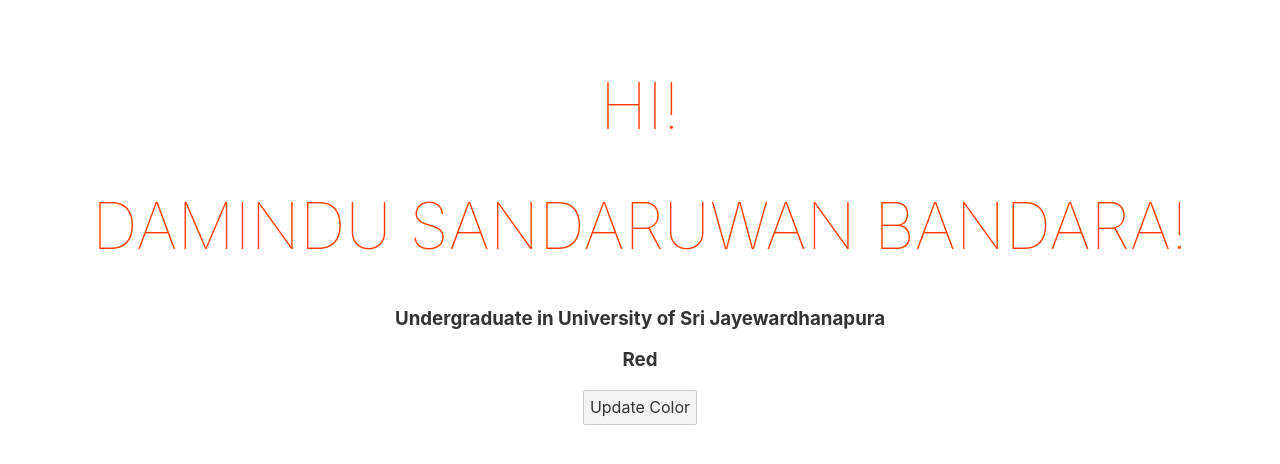
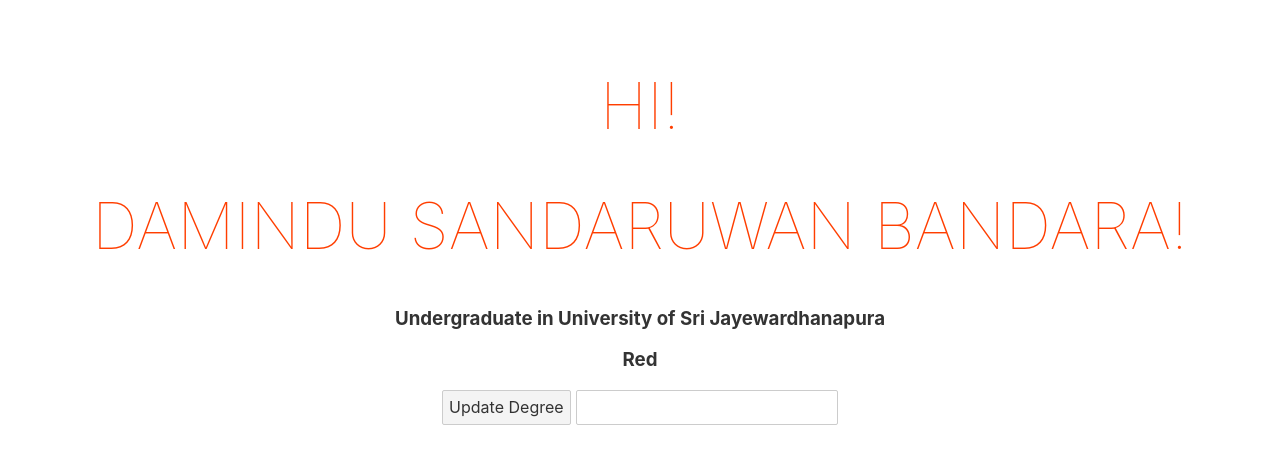
Before and after one commit to DaminduSandaruwan/LearnSvelte, a Svelte app in the folder myproject/: page / in a window 1280 px wide. Shown: the top 464 px of the page. Built offline with nearby package versions, Linux system fonts and the light colour scheme.

Commit message:
User Input

```diff
--- a/myproject/src/App.svelte
+++ b/myproject/src/App.svelte
@@ -1,18 +1,22 @@
 <script>
 	let name = 'Damindu Sandaruwan Bandara';
-	let color = 'Red';
+	let degree = 'Red';
 	let education='Undergraduate in University of Sri Jayewardhanapura';
 	const handlecolor = () => {
-		color = 'Black';
+		degree = 'BICT';
 	};
+	const degreeInput = (e) => {
+		degree = e.target.value;
+	}
 </script>
 
 <main>
 	<h1>Hi!</h1>
 	<h1>{name}!</h1>
 	<h3>{education}</h3>
-	<h3>{color}</h3>
-	<button on:click={handlecolor}>Update Color</button>
+	<h3>{degree}</h3>
+	<button on:click={handlecolor}>Update Degree</button>
+	<input type="text" on:input={degreeInput}>
 
 </main>
 
```
